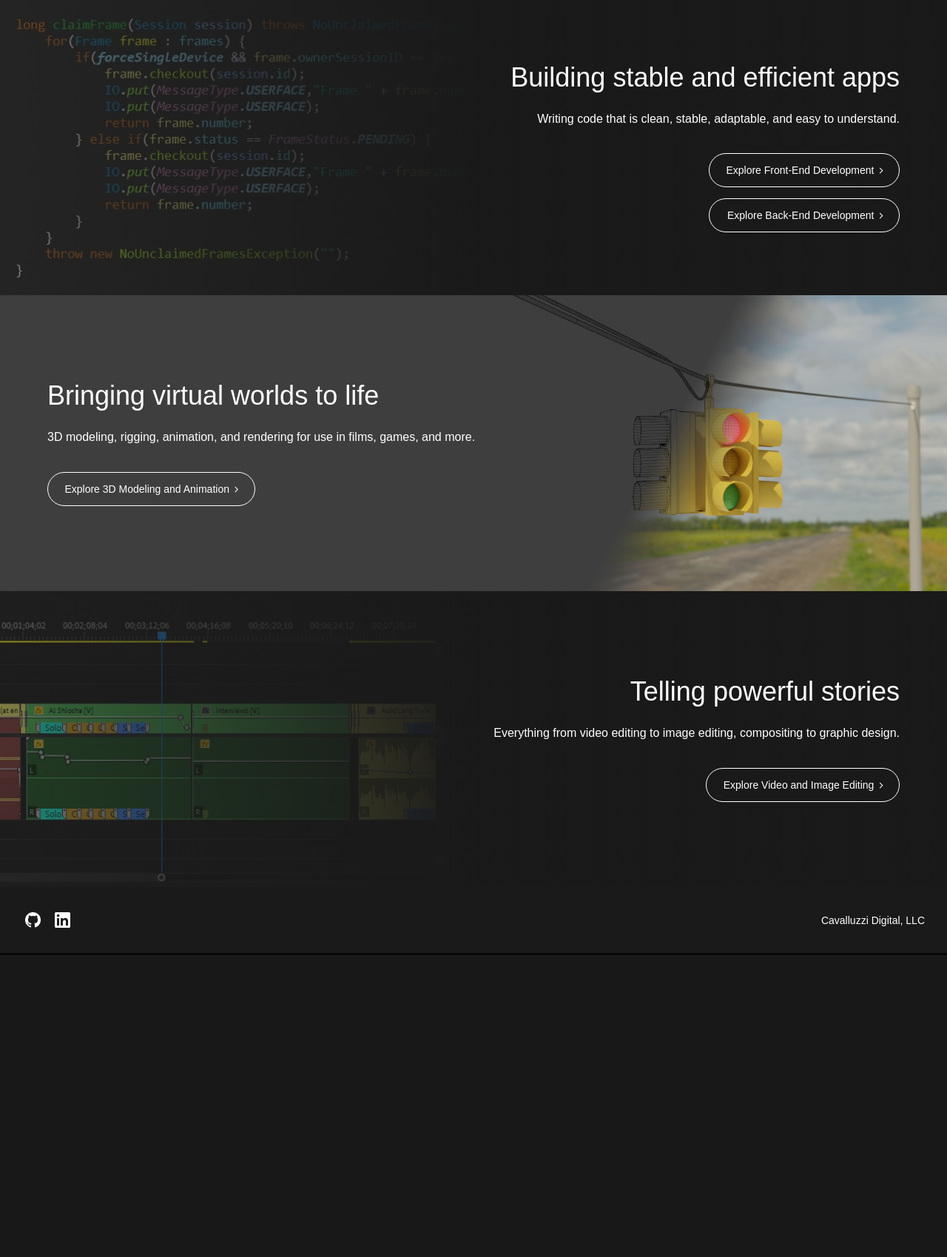
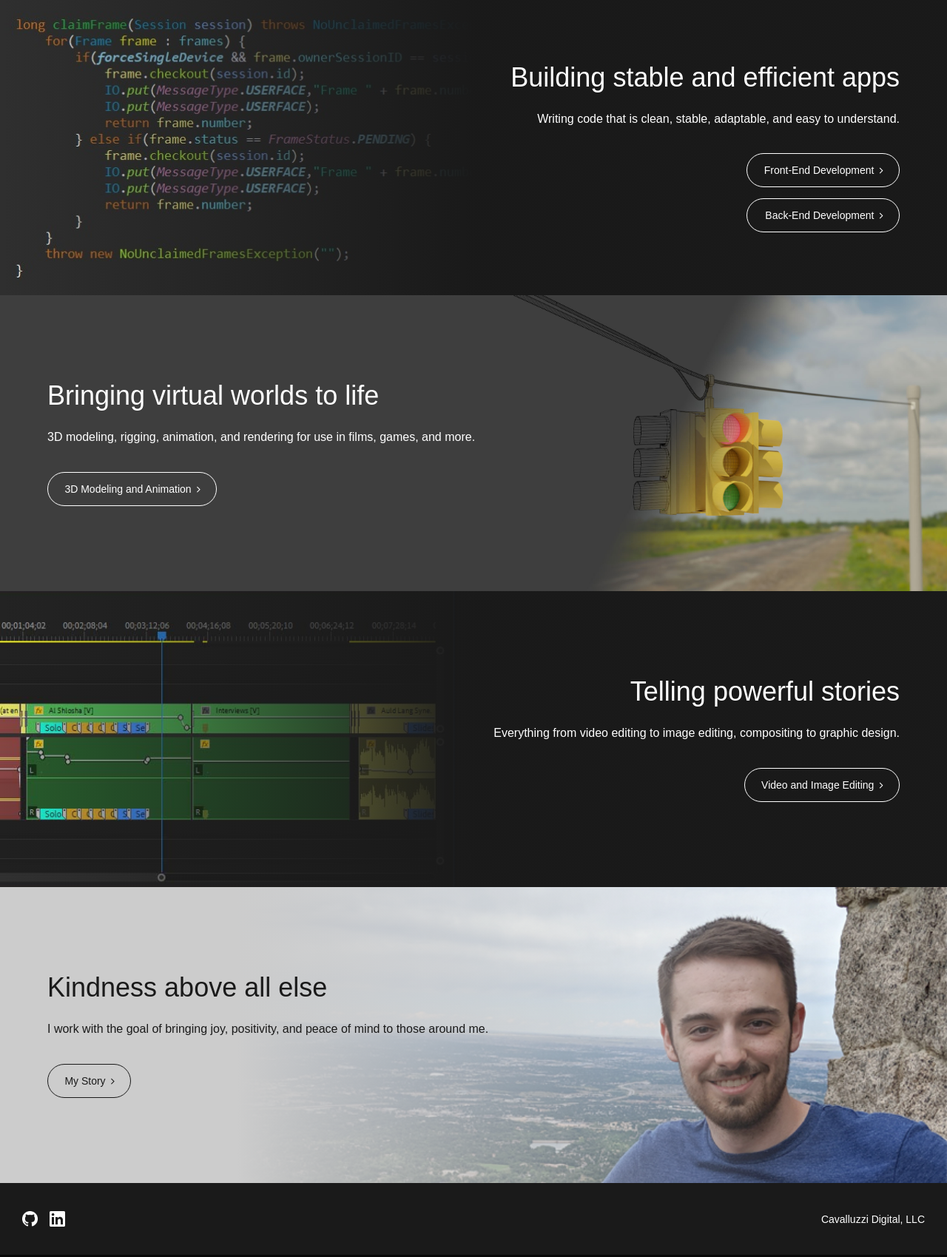
Before and after one commit to chriscavalluzzi/cavalluzzidigital.com, a PHP site: page /pages/index.php in a window 1280 px wide. Shown: the part 461-2160 px from the top of the page at 74% size. Before the commit the page ends 1752 px from the top, so only its background shows below. Run offline with PHP 8.4, Linux system fonts and the light colour scheme; data that the repository does not hold is empty; some web fonts are replaced.

Commit message:
Add "My Story" section to home page and navbar

```diff
--- a/pages/components/header.php
+++ b/pages/components/header.php
@@ -57,6 +57,9 @@
                         <navbar-item class="navbar-button navbar-dropdown-item" onclick="navbarNavigate('editing')">
                             <centered-text-container>VIDEO AND<navbar-dynamicbreak></navbar-dynamicbreak>IMAGE EDITING</centered-text-container>
                         </navbar-item>
+                        <navbar-item class="navbar-button navbar-dropdown-item" onclick="navbarNavigate('about')">
+                            <centered-text-container>MY STORY</centered-text-container>
+                        </navbar-item>
                         <navbar-item class="navbar-button navbar-dropdown-item" onclick="navbarNavigate('contact')">
                             <centered-text-container>CONTACT</centered-text-container>
                         </navbar-item>
@@ -73,6 +76,9 @@
                 </navbar-item>
                 <navbar-item class="navbar-button" onclick="navbarNavigate('editing')">
                     <centered-text-container>VIDEO AND<navbar-dynamicbreak></navbar-dynamicbreak>IMAGE EDITING</centered-text-container>
+                </navbar-item>
+                <navbar-item class="navbar-button" onclick="navbarNavigate('about')">
+                    <centered-text-container>MY<navbar-dynamicbreak></navbar-dynamicbreak>STORY</centered-text-container>
                 </navbar-item>
                 <navbar-space></navbar-space>
                 <navbar-item class="navbar-button navbar-item-float-opposite" onclick="navbarNavigate('contact')">
--- a/pages/index.php
+++ b/pages/index.php
@@ -17,10 +17,10 @@
                         </body-content-text-paragraph>
                         <body-content-button-group class="body-content-button-group-right">
                             <body-content-button onclick="navbarNavigate('frontend')">
-                                Explore Front-End Development<span class="icon-angle-right"></span>
+                                Front-End Development<span class="icon-angle-right"></span>
                             </body-content-button>
                             <body-content-button onclick="navbarNavigate('backend')">
-                                Explore Back-End Development<span class="icon-angle-right"></span>
+                                Back-End Development<span class="icon-angle-right"></span>
                             </body-content-button>
                         </body-content-button-group>
                     </body-content-text-container>
@@ -36,7 +36,7 @@
                         </body-content-text-paragraph>
                         <body-content-button-group class="body-content-button-group-left">
                             <body-content-button onclick="navbarNavigate('3d')">
-                                Explore 3D Modeling and Animation<span class="icon-angle-right"></span>
+                                3D Modeling and Animation<span class="icon-angle-right"></span>
                             </body-content-button>
                         </body-content-button-group>
                     </body-content-text-container>
@@ -52,7 +52,23 @@
                         </body-content-text-paragraph>
                         <body-content-button-group class="body-content-button-group-right">
                             <body-content-button onclick="navbarNavigate('editing')">
-                                Explore Video and Image Editing<span class="icon-angle-right"></span>
+                                Video and Image Editing<span class="icon-angle-right"></span>
+                            </body-content-button>
+                        </body-content-button-group>
+                    </body-content-text-container>
+                </body-content-block>
+                <body-content-block>
+                    <body-content-image style="background-image: url('/images/view.jpg'); background-position: 75% 43%;"></body-content-image>
+                    <body-content-text-container class="body-content-text-container-left content-gradient-white-left body-content-font-invert">
+                        <body-content-text-title>
+                            Kindness above all else
+                        </body-content-text-title>
+                        <body-content-text-paragraph>
+                            I work with the goal of bringing joy, positivity, and peace of mind to those around me.
+                        </body-content-text-paragraph>
+                        <body-content-button-group class="body-content-button-group-left">
+                            <body-content-button onclick="navbarNavigate('editing')" class="body-content-button-invert">
+                                My Story<span class="icon-angle-right"></span>
                             </body-content-button>
                         </body-content-button-group>
                     </body-content-text-container>
--- a/styles/cavalluzzi.css
+++ b/styles/cavalluzzi.css
@@ -219,35 +219,43 @@ body-content-block {
 }
 
 .content-gradient-black-left {
-    background-image: linear-gradient(to left, hsla(0, 0%, 10%, 50%) 0%, hsla(0, 0%, 10%, 100%) 50%);
+    background-image: linear-gradient(to left, hsla(0, 0%, 10%, 0%) 0%, hsla(0, 0%, 10%, 100%) 50%);
 }
 
 .content-gradient-black-right {
-    background-image: linear-gradient(to right, hsla(0, 0%, 10%, 50%) 0%, hsla(0, 0%, 10%, 100%) 50%);
+    background-image: linear-gradient(to right, hsla(0, 0%, 10%, 0%) 0%, hsla(0, 0%, 10%, 100%) 50%);
 }
 
 .content-gradient-grey-left {
-    background-image: linear-gradient(to left, hsla(0, 0%, 24%, 50%) 0%, hsla(0, 0%, 24%, 100%) 70%);
+    background-image: linear-gradient(to left, hsla(0, 0%, 24%, 0%) 0%, hsla(0, 0%, 24%, 100%) 70%);
 }
 
 .content-gradient-grey-right {
-    background-image: linear-gradient(to right, hsla(0, 0%, 24%, 50%) 0%, hsla(0, 0%, 24%, 100%) 70%);
+    background-image: linear-gradient(to right, hsla(0, 0%, 24%, 0%) 0%, hsla(0, 0%, 24%, 100%) 70%);
 }
 
 .content-gradient-blue-left {
-    background-image: linear-gradient(to left, hsla(239, 50%, 20%, 50%) 0%, hsla(239, 50%, 20%, 100%) 50%);
+    background-image: linear-gradient(to left, hsla(239, 30%, 20%, 0%) 0%, hsla(239, 30%, 20%, 100%) 50%);
 }
 
 .content-gradient-blue-right {
-    background-image: linear-gradient(to right, hsla(239, 50%, 20%, 50%) 0%, hsla(239, 50%, 20%, 100%) 50%);
+    background-image: linear-gradient(to right, hsla(239, 30%, 20%, 0%) 0%, hsla(239, 30%, 20%, 100%) 50%);
+}
+
+.content-gradient-green-left {
+    background-image: linear-gradient(to left, hsla(125, 20%, 20%, 0%) 0%, hsla(125, 20%, 20%, 100%) 50%);
+}
+
+.content-gradient-green-right {
+    background-image: linear-gradient(to right, hsla(125, 30%, 20%, 0%) 0%, hsla(125, 30%, 20%, 100%) 50%);
 }
 
 .content-gradient-white-left {
-    background-image: linear-gradient(to left, hsla(0, 0%, 80%, 50%) 0%, hsla(0, 0%, 80%, 100%) 100%);
+    background-image: linear-gradient(to left, hsla(0, 0%, 80%, 0%) 10%, hsla(0, 0%, 80%, 100%) 75%);
 }
 
 .content-gradient-white-right {
-    background-image: linear-gradient(to right, hsla(0, 0%, 80%, 50%) 0%, hsla(0, 0%, 80%, 100%) 100%);
+    background-image: linear-gradient(to right, hsla(0, 0%, 80%, 0%) 0%, hsla(0, 0%, 80%, 100%) 50%);
 }
 
 body-content-image {
@@ -293,7 +301,7 @@ body-content-text-paragraph {
 }
 
 .body-content-font-invert {
-    color:hsl(0, 0%, 0%);
+    color:hsl(0, 0%, 10%);
 }
 
 body-content-button-group {
@@ -318,6 +326,10 @@ body-content-button {
     padding: 1em;
     padding-left: 1.6em;
     user-select: none;
+}
+
+.body-content-button-invert {
+    border-color: hsl(0, 0%, 10%);
 }
 
 body-content-button:hover {
@@ -355,14 +367,15 @@ footer-company-info {
     display: block;
     float: left;
     height: 21px;
-    width: 32px;
-    margin: 4px;
+    width: 21px;
+    margin: 8px;
     background-size: contain;
     background-repeat: no-repeat;
 }
 
 .social-link-github {
     background-image: url('/images/social/GitHub-Mark-Light-32px.png');
+    margin-left: 0;
 }
 
 .social-link-linkedin {
@@ -380,7 +393,7 @@ footer-company-info {
 }
 
 /* Small PC screens */
-@media only screen and (min-width: 769px) {
+@media only screen and (min-width: 820px) {
     navbar {
         --min-height: 50;
         --max-height: 100;
@@ -406,7 +419,7 @@ footer-company-info {
     }
 
     navbar-item {
-        padding: 0 20px;
+        padding: 0 24px;
     }
 
     videobar {
@@ -458,6 +471,10 @@ footer-company-info {
         --max-height: 100;
     }
 
+    navbar-item {
+        padding: 0 28px;
+    }
+
     videobar {
         --min-height: 100;
         --max-height: 480;
@@ -483,11 +500,6 @@ footer-company-info {
         --max-font-size: 24;
     }
 
-    navbar-dynamicbreak::before {
-        content: " ";
-        white-space: unset;
-    }
-
     videobar-dynamicbreak::before {
         content: " ";
         white-space: unset;
@@ -511,6 +523,7 @@ footer-company-info {
 
     .footer-social-link {
         height: 24px;
-        margin: 8px;
+        width: 24px;
+        margin: 12px;
     }
 }
```
Also changed, not shown: images/view.jpg (added).
